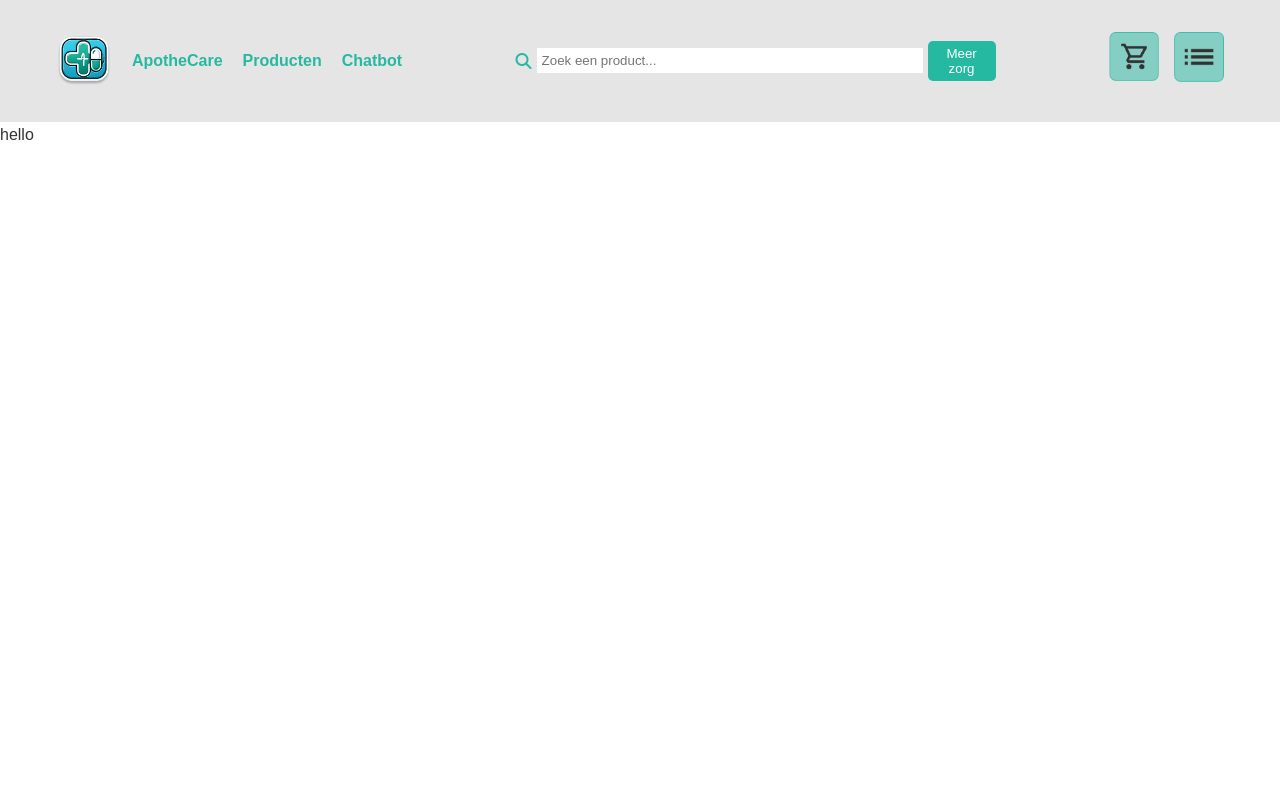
After one commit to SonJoeyKong/webshop-, a PHP site: page /php/klanten/contact.php in a window 1280 px wide. The commit adds this page. Run offline with PHP 8.4, Linux system fonts and the light colour scheme.

Commit message:
added contact en over-ons pages
contact en over ons paginas toegevoegt aan klanten folder, basic menu elementen er bij. links vanuit index naar de paginas gemaakt

```diff
--- a/php/index.php
+++ b/php/index.php
@@ -80,8 +80,8 @@ session_start(); // Start de sessie
             We helpen u graag om het leven met een zieke of chronische aandoening gemakkelijker te maken. Mediq levert incontinentiezorg, katheters, wondzorg, medische voeding en stomazorg, zodat u zich minder patiënt voelt en meer mens.
         </p>
         <div class="hero-buttons">
-            <button class="btn">Over Ons</button>
-            <button class="btn btn-secondary">Klanten Service</button>
+        <a href="klanten/over-ons.php"><button  class="btn">Over Ons</button></a>
+        <a href="klanten/contact.php"><button  class="btn btn-secondary">Klanten Service</button></a>
         </div>
     </div>
 </section>
--- /dev/null
+++ b/php/klanten/contact.php
@@ -0,0 +1,75 @@
+<!--
+ taal php
+ index.php door joey gemaakt
+ het doel van index.php is de landing page van de website.
+ --->
+ <?php
+session_start(); // Start de sessie
+?>
+<!DOCTYPE html>
+<html lang="en">
+<head>
+    <meta charset="UTF-8">
+    <meta name="viewport" content="width=device-width, initial-scale=1.0">
+    <title>ApotheCare</title>
+    <link rel="stylesheet" href="../../css/style.css">
+    <link rel="stylesheet" href="../../css/menu.css">
+
+    <!-- icons van het menu & voor dat input field -->
+    <link rel="stylesheet" href="https://cdnjs.cloudflare.com/ajax/libs/font-awesome/6.5.1/css/all.min.css">
+
+    <!-- alpine.js voor het hamburger menutje -->
+    <script src="https://cdn.jsdelivr.net/npm/alpinejs@3.x.x/dist/cdn.min.js" defer></script>
+</head>
+<body>
+    <nav>
+        <div class="nav-container">
+            <div class="nav-left">
+                <a href="" class="logo-link">
+                    <!-- Logo Link -->
+                    <img src="../../images/logo.png" alt="ApotheCare Logo" class="logo">
+                </a>
+
+                <!-- Dit is een verzameling van alle belangrijken linken naar nieuwe websites binnen de navigatie bar.(Rechts) -->
+                <a href="">ApotheCare</a>
+                <a href="#">Producten</a>
+                <a href="#">Chatbot</a> <!-- Chatbox words waarschijnlijk nog verplaats. -->
+            </div>
+            <div class="search-container">
+                <div class="search-group">
+                    <i class="fa-solid fa-magnifying-glass"></i>
+                    <input placeholder="Zoek een product...">
+                    <button>Meer zorg</button> <!-- Dit moet een Uitklapbare tabworden -->
+                </div>
+            </div>
+            <div class="nav-right">
+                    <!-- Winkelwagen knop -->
+                    <a href="cart.php">
+                        <img src="../../images/icons/cart_icon.png" alt="Winkelwagen Icoon" width="50px">
+                    </a>
+
+                    <!-- Dropdown menu -->
+                    <div class="menu" x-data="{ open: false }">
+                        <button @click="open = !open" class="menu-button">
+                            <img src="../../images/icons/menu_icon.png" alt="Menu Icoon" width="50px">
+                        </button>
+
+                        <!-- Menu-items -->
+                        <div class="menu-dropdown" x-show="open" x-transition @click.away="open = false">
+                            <a href="dashboard.php"><i class="fa-solid fa-user"></i> Dashboard</a>
+                            <a href="cart.php"><i class="fa-solid fa-shopping-cart"></i> Winkelwagen</a>
+                            <a href="signout.php"><i class="fa-solid fa-sign-out-alt"></i> Uitloggen</a>
+                        </div>
+
+                    </div>
+            </div>
+        </div>
+    </nav>
+
+
+    <section>
+    <p>hello</p>
+</section>
+
+
+</body>
```
Also changed, not shown: php/klanten/over-ons.php (added, +76 -0 lines).
